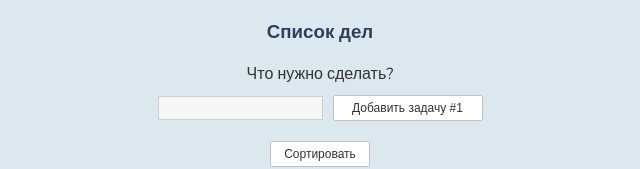
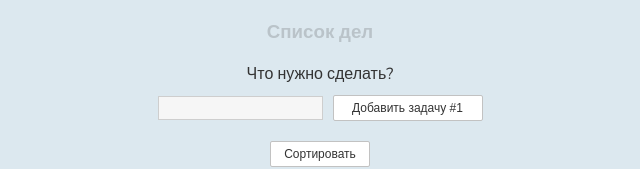
Before and after one commit to AnyaKholodovich/Final_Project, a React (Create React App) app: page / in a window 1280 px wide. Shown: the top 169 px of the page, without its empty margins (320-960 px from the left). Built offline with nearby package versions, Linux system fonts and the light colour scheme; no server answers.

Commit message:
new commit  fp_1

```diff
--- a/src/components/toDoApp/toDoApp.css
+++ b/src/components/toDoApp/toDoApp.css
@@ -1,8 +1,8 @@
 .toDoBlock {
     display: flex;
-  flex-direction: column;
-  align-items: center;
-  overflow: hidden;
+    flex-direction: column;
+    align-items: center;
+    overflow: hidden;
     color:#333;
     height: 100%;
 }
@@ -11,7 +11,7 @@
     margin-bottom: 10px;
 }
 .textTitle{
-    color:#2D3E5F
+    color:#3333
 }
 
 .add-btn {
```
